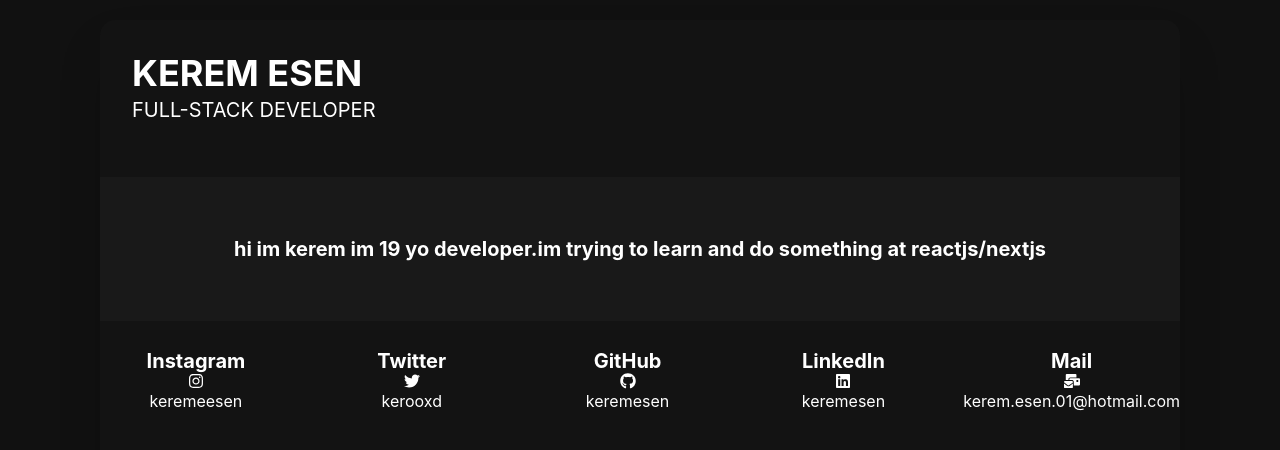
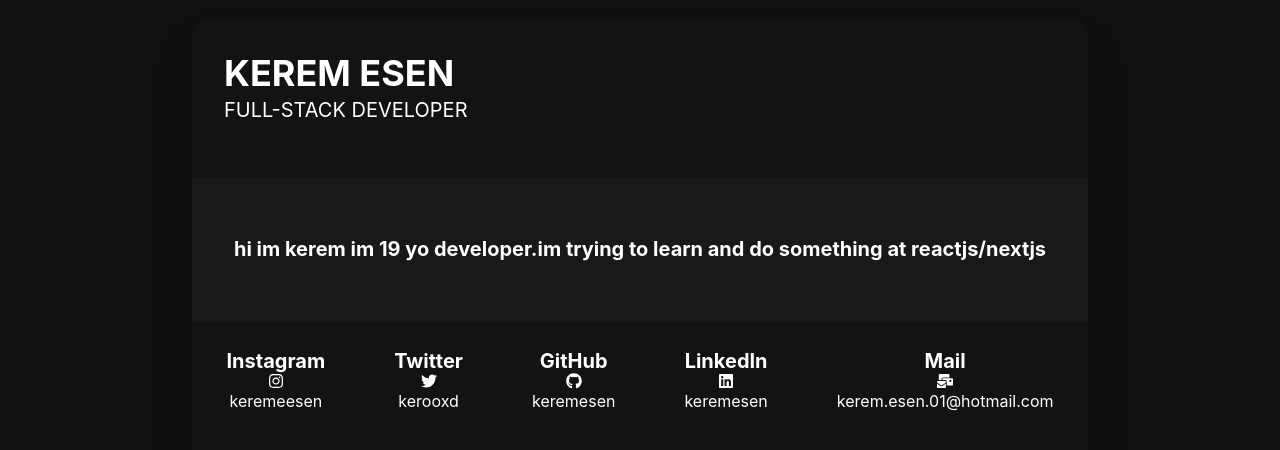
Before and after one commit to keremesen/my-web-site, a Next.js app: page / in a window 1280 px wide. Shown: the part 140-590 px from the top of the page. Built offline with nearby package versions, Linux system fonts and the light colour scheme.

Commit message:
more responsibility

```diff
--- a/pages/index.js
+++ b/pages/index.js
@@ -21,11 +21,12 @@
       <Flex
         direction="column"
         bg="#2222"
-        w="1080px"
+        w="70%"
         color="white"
         boxShadow="2xl"
         borderRadius={15}
         h="60vh"
+        minW="70%"
 
 
       >
@@ -33,14 +34,18 @@
           <Heading>KEREM ESEN </Heading>
           <Text fontSize="xl"> FULL-STACK DEVELOPER</Text>
         </Flex>
-        <Flex bg="#3333" h="30%" align="center" justify="center" my={5} minW="100%" >
+        <Flex bg="#3333" h="30%" align="center" justify="center" my={5} >
           <Heading size="md">
             hi im kerem im 19 yo developer.im trying to learn and do something at
             reactjs/nextjs
           </Heading>
         </Flex>
 
-        <Grid templateColumns="repeat(5, 1fr)" gap={6}  minW="100%">
+        <Flex  w="100%" minW="100%"
+        align="center"
+        justify="space-around"
+        direction={["column","row"]}
+        minW="100%">
           <Link
             href="https://www.instagram.com/keremeesen"
             isExternal
@@ -131,7 +136,7 @@
               <Text>kerem.esen.01@hotmail.com</Text>
             </Flex>
           </Link>
-        </Grid>
+        </Flex>
       </Flex>
     </Flex>
   );
```
